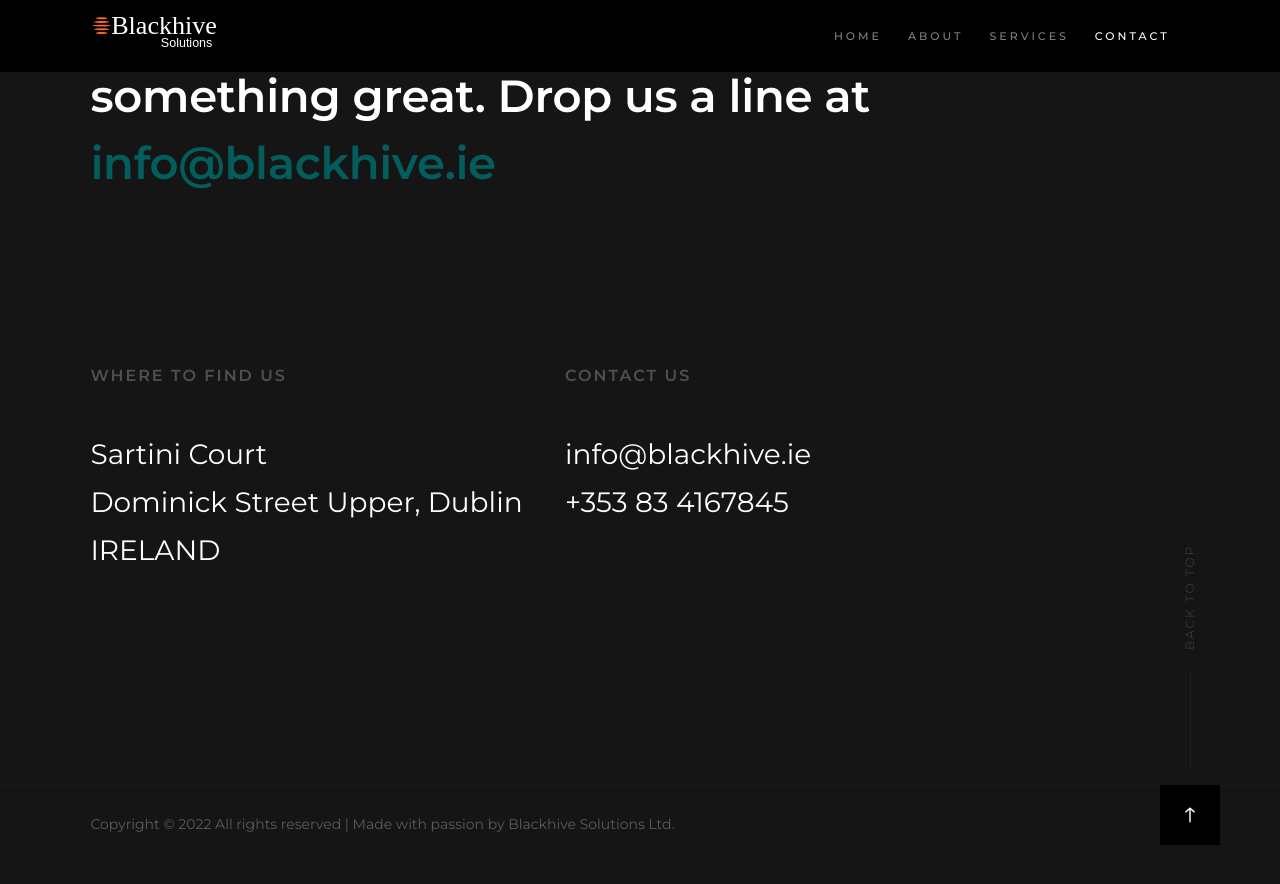
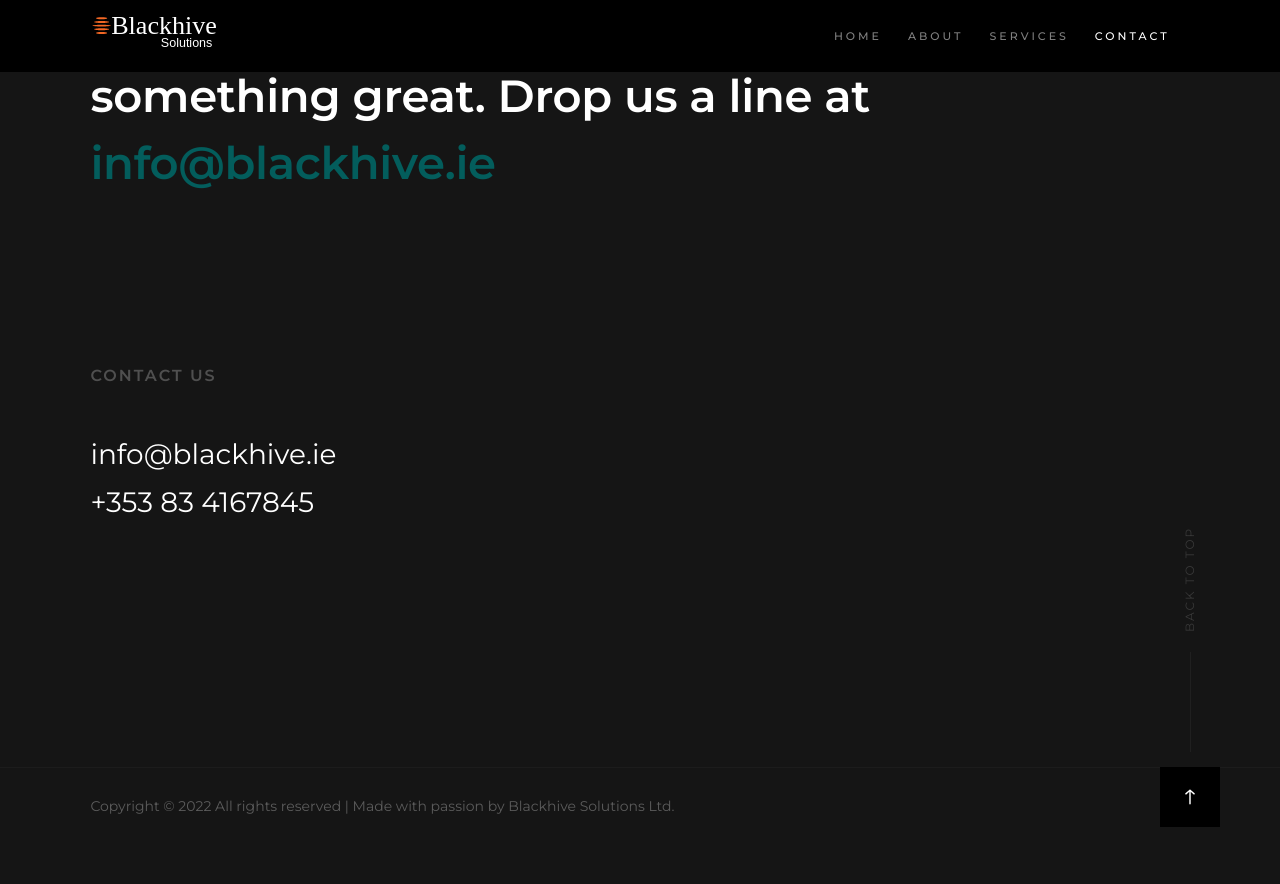
Before and after one commit to maxymo/blackhive-jekyll, a Jekyll site: the page built from index.html, in a window 1280 px wide and 900 px high, scrolled down 3665 px. Shown: the top 884 px of the window. Built offline with Jekyll 4.4.1, drawn with Linux system fonts in a browser that asks for light colours.

Commit message:
Remove address

```diff
--- a/_layouts/home.html
+++ b/_layouts/home.html
@@ -263,7 +263,7 @@
 
         <div class="row contact-infos">
 
-            <div class="col-five md-seven tab-full contact-address" data-aos="fade-up">
+            <!-- <div class="col-five md-seven tab-full contact-address" data-aos="fade-up">
                 <h4>Where to Find Us</h4>
 
                 <p>
@@ -271,7 +271,7 @@
                     Dominick Street Upper, Dublin <br>
                     IRELAND
                 </p>
-            </div>
+            </div> -->
 
             <!-- <div class="col-three md-five tab-full contact-social" data-aos="fade-up">
                 <h4>Follow Us</h4>
```
